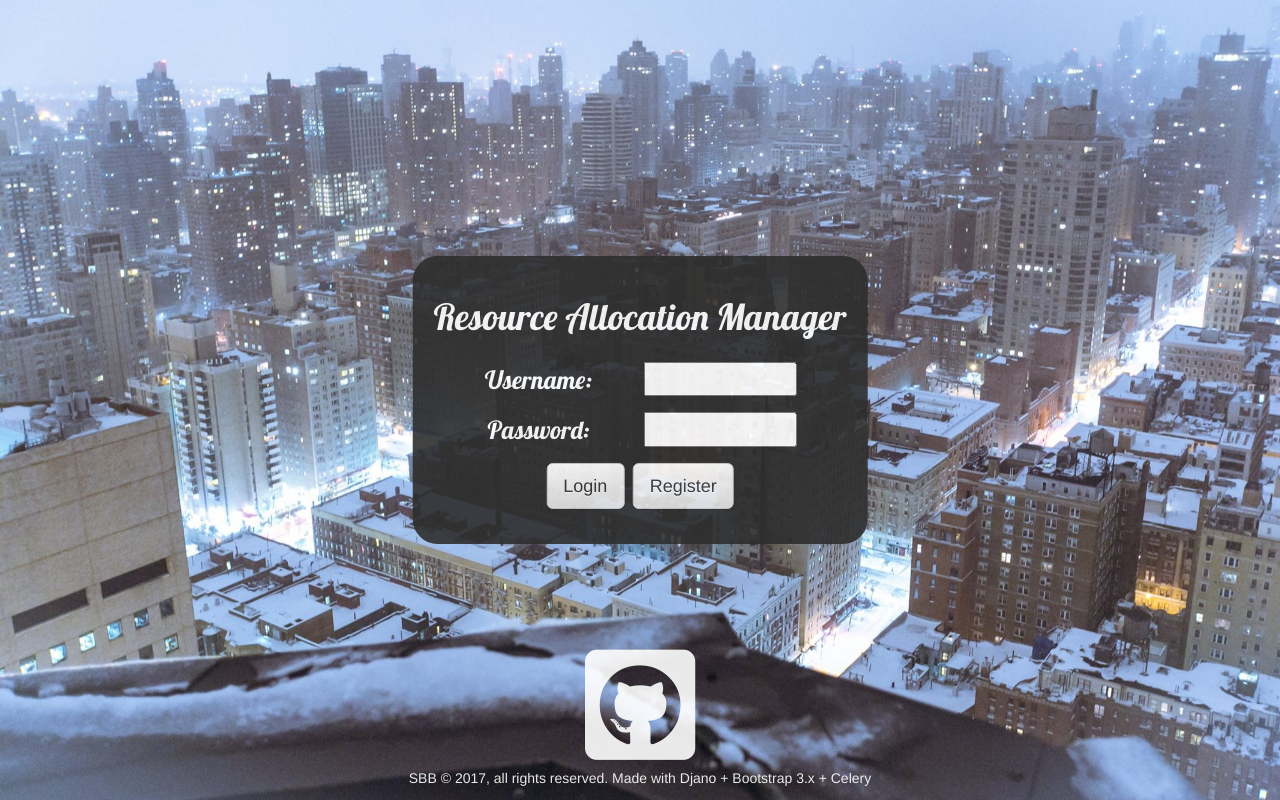
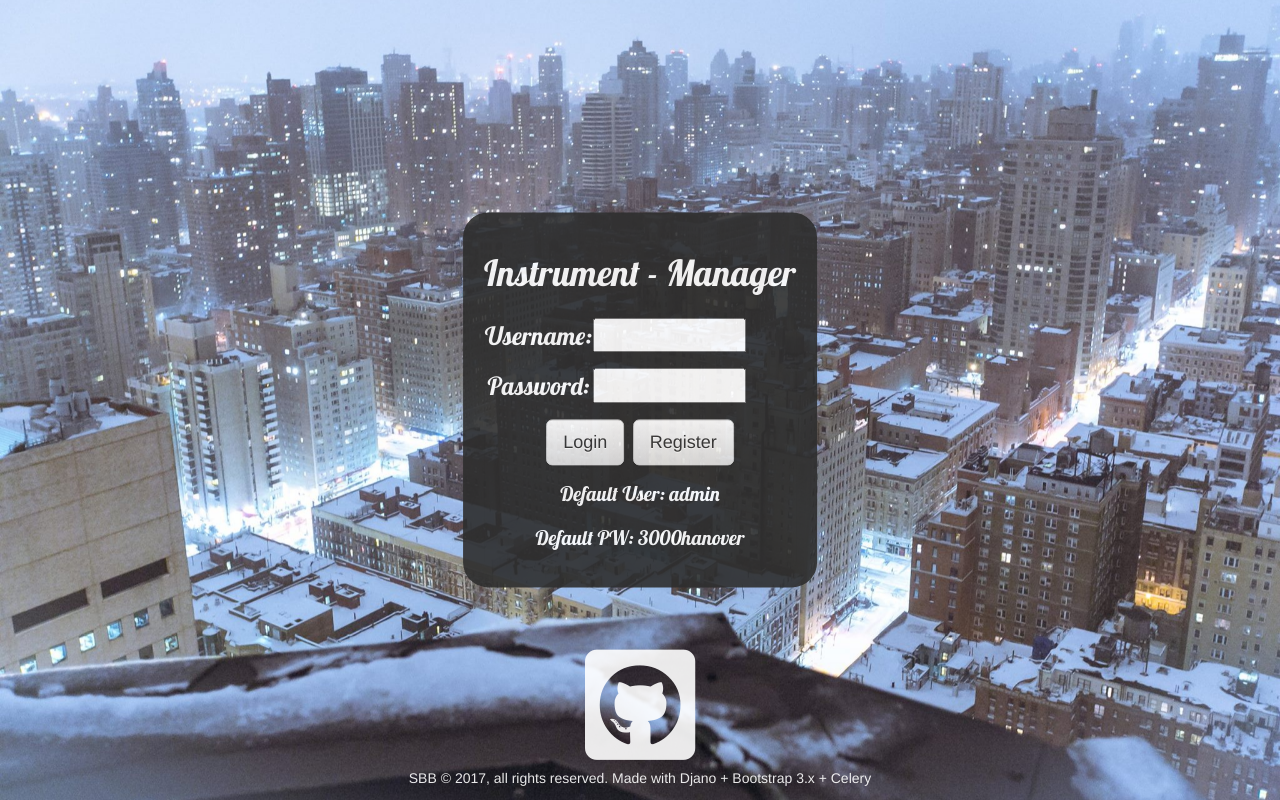
Before and after one commit to stbarillas/Instrument-Manager, a Django app: page /login/ in a window 1280 px wide. Run offline with Django 3.2, Linux system fonts and the light colour scheme; parts of the project's set-up code (start-up, migrations or seed data) failed here and were passed over; some libraries are stand-ins or nearby versions.

Commit message:
added default login information to login layout

```diff
--- a/blog/static/css/blog.css
+++ b/blog/static/css/blog.css
@@ -239,6 +239,12 @@ h5 {
     color: #FFFFFF;
     opacity: 1;
 }
+.login-elements form span p {
+    font-size: 20;
+    font-family: 'Lobster', cursive;
+    color: #FFFFFF;
+    margin-top: 15;
+}
 
 /* register page styling */
 .register-page {
--- a/blog/templates/blog/base.html
+++ b/blog/templates/blog/base.html
@@ -16,7 +16,7 @@
         <!--Topbar-->
         <div id="topbar-wrapper">
             <div class="topbar-nav">
-                <h1><a href="/">Resource Allocation Manager</a></h1>
+                <h1><a href="/">Instrument - Manager</a></h1>
             </div>
         </div>
 
--- a/blog/templates/blog/login.html
+++ b/blog/templates/blog/login.html
@@ -12,7 +12,7 @@
     <body>
         <div class="login-page">
             <div class="login-elements">
-                <h1> Resource Allocation Manager </h1>
+                <h1> Instrument - Manager </h1>
                 <form id="login_form" method="post">
                     {% csrf_token %}
                     <div class="login-inputs">
@@ -26,7 +26,10 @@
                     <span>
                         <input class="btn btn-default btn-lg" type="submit" value="Login" />
                         <a href="{% url 'register' %}" class="btn btn-default btn-lg" role="button">Register</a>
+                        <p>Default User: admin</p>
+                        <p>Default PW: 3000hanover</p>
                     </span>
+
                 </form>
             </div>
             <div class="login-renegade">
```
Also changed, not shown: db.sqlite3.
